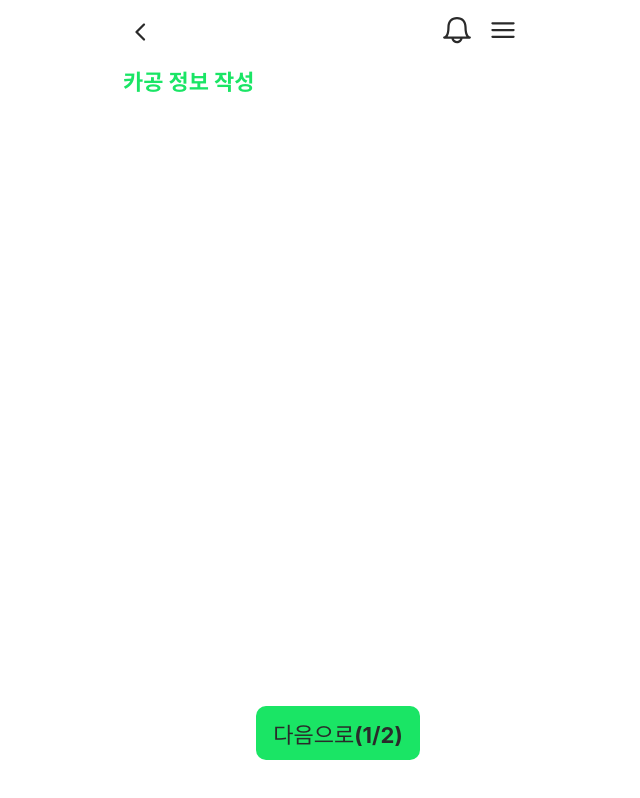
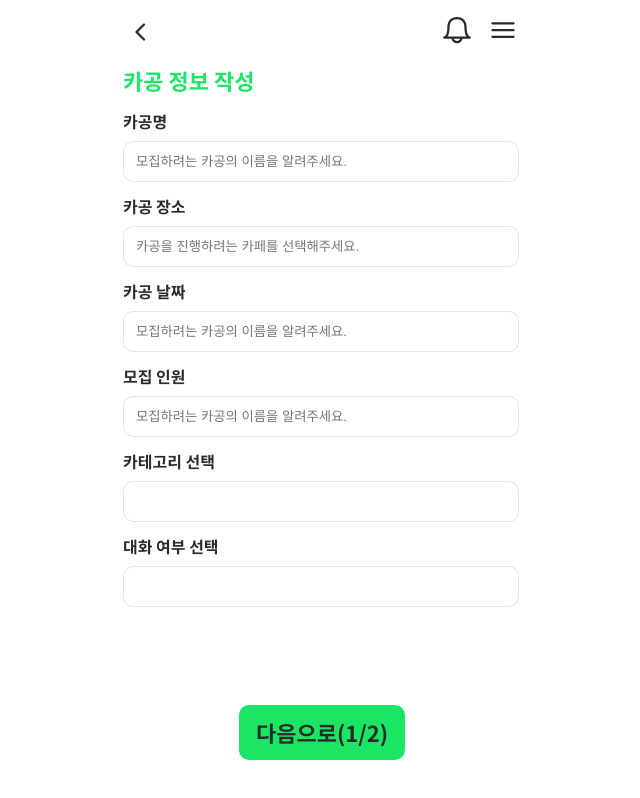
Before and after one commit to Cafegory2/Cafegory_Client, a React (Vite) app: page /cafestudy/create/edit in a window 1280 px wide. Shown: the whole page, without its empty margins (318-958 px from the left). Built offline with nearby package versions, Linux system fonts and the light colour scheme; no server answers; a web font is replaced by a local one.

Commit message:
#24 feat: 카페 생성, 상세 설정 페이지 구현

```diff
--- a/src/components/cafestudyCreate/CreateInfo.tsx
+++ b/src/components/cafestudyCreate/CreateInfo.tsx
@@ -1,11 +1,53 @@
-import { TitleText1 } from "../../common/Text";
+import { useNavigate } from "react-router-dom";
+import { BodyText2, TitleText1, TitleText2 } from "../../common/Text";
 import { Color } from "../../constants";
+import * as Style from "./styles";
 
 const CreateInfo = () => {
+  const navigate = useNavigate();
+  const searchPlace = () => {
+    navigate('/cafestudy/lists/search')
+  }
+
   return(
-    <TitleText1 $color={Color.GreenText}>
-      카공 정보 작성
-    </TitleText1>
+    <>
+      <TitleText1 $color={Color.GreenText}>
+        카공 정보 작성
+      </TitleText1>
+      <Style.InputWrapper>
+        <TitleText2>카공명</TitleText2>
+        <input placeholder="모집하려는 카공의 이름을 알려주세요." />
+      </Style.InputWrapper>
+      <Style.InputWrapper>
+        <TitleText2>카공 장소</TitleText2>
+        <input onClick={searchPlace}
+          placeholder="카공을 진행하려는 카페를 선택해주세요." />
+      </Style.InputWrapper>
+      <Style.InputWrapper>
+        <TitleText2>카공 날짜</TitleText2>
+        <input placeholder="모집하려는 카공의 이름을 알려주세요." />
+      </Style.InputWrapper>
+      {/* <Style.InputWrapper>
+        <TitleText2>시작 시간</TitleText2>
+        <input placeholder="모집하려는 카공의 이름을 알려주세요." />
+      </Style.InputWrapper>
+      <Style.InputWrapper>
+        <TitleText2>종료 시간</TitleText2>
+        <input placeholder="모집하려는 카공의 이름을 알려주세요." />
+      </Style.InputWrapper> */}
+      <Style.InputWrapper>
+        <TitleText2>모집 인원 </TitleText2>
+        <input placeholder="모집하려는 카공의 이름을 알려주세요." />
+      </Style.InputWrapper>
+      <Style.InputWrapper>
+        <TitleText2>카테고리 선택</TitleText2>
+        <input/>
+      </Style.InputWrapper>
+      <Style.InputWrapper>
+        <TitleText2>대화 여부 선택</TitleText2>
+        <input/>
+      </Style.InputWrapper>
+    </>
   )
 }
 export default CreateInfo;
--- a/src/components/cafestudyCreate/CreateIntro.tsx
+++ b/src/components/cafestudyCreate/CreateIntro.tsx
@@ -1,11 +1,15 @@
 import { TitleText1 } from "../../common/Text";
 import { Color } from "../../constants";
+import { TextArea } from "./styles";
 
 const CreateIntro = () => {
   return(
-    <TitleText1 $color={Color.GreenText}>
-      카공 소개 작성
-    </TitleText1>
+    <>
+      <TitleText1 $color={Color.GreenText}>
+        카공 소개글 작성
+      </TitleText1>
+      <TextArea placeholder="모집하려는 카공을 자유롭게 소개해주세요!"/>
+    </>
   )
 }
 export default CreateIntro;
--- a/src/components/cafestudyCreate/styles.tsx
+++ b/src/components/cafestudyCreate/styles.tsx
@@ -1,31 +1,80 @@
 import styled from 'styled-components';
 import { Color } from '../../constants';
+import { BodyText2, TitleText2 } from '../../common/Text';
+
+export const Layout = styled.div`
+  max-height: 100vh;
+  overflow-y: auto;
+`
 
 export const Button = styled.button<{
-  $fontSize?: string;
-  $fontWeight?: string;
+  $fontSize?: number;
+  $fontWeight?: number;
   $color?: string;
   $backGround?: string;
 }>`
   border-radius: 10px;
   padding: 10px 16px;
   text-align: center;
-  font-size: ${props => props.$fontSize || '16'}px;
-  font-weight: ${props => props.$fontWeight || '500'};
+  font-size: ${props => props.$fontSize || 16}px;
+  font-weight: ${props => props.$fontWeight || 500};
   color: ${props => props.$color || '#2a2a2a'};
   background: ${props => props.$backGround || 'transparent'};
 `
-export const FixedBottomButton = styled(Button)`
+export const FixedBottom = styled.div`
   position: fixed;
   bottom: 40px;
+  width: 100%;
+  left:50%;
+  right:50%;
+  transform:translate(-50%, 0);
+  width: max-content;
   &:active{
     outline: none;
   }
 `
-export const CenterFlex = styled.div`
+export const CenterFlex = styled.div<{
+  $gap?: number;
+}>`
   display: flex;
-  gap: 10px;
+  gap: ${props => props.$gap || 0}px;
   justify-content: center;
   align-items: center;
-  min-width: 430px;
+  // min-width: 430px;
 `
+
+export const TextArea = styled.textarea`
+font-family: 'Noto Sans KR', 'Roboto';
+  padding: 12px;
+  margin-top:8px;
+  width: calc(100% - 26px);
+  min-height:250px;
+  border-radius: 10px;
+  border: 1px solid rgba(0, 0, 0, 0.1);
+  &::placeholder {
+    color: #939393;
+  }
+`
+
+export const InputWrapper = styled.div`
+font-family: 'Noto Sans KR', 'Roboto';
+  margin-top: 12px;
+  position: relative;
+  line-height: 1.5;
+  ${TitleText2} {
+    color: #2a2a2a;
+  }
+  input{
+    margin: 8px 0 0;
+    padding: 12px;
+    width: calc(100% - 28px);
+    border-radius: 10px;
+    border: 1px solid rgba(0, 0, 0, 0.1);
+    ${BodyText2} {
+      color: #2a2a2a;
+      &::placeholder{
+        color: #939393;
+      }
+    }
+  }
+`
--- a/src/pages/CafeStudyPage/CafeStudyCreateEditPage.tsx
+++ b/src/pages/CafeStudyPage/CafeStudyCreateEditPage.tsx
@@ -1,7 +1,7 @@
 import { useState } from "react";
 import CreateInfo from "../../components/cafestudyCreate/CreateInfo";
 import CreateIntro from "../../components/cafestudyCreate/CreateIntro";
-import { Button, CenterFlex, FixedBottomButton } from "../../components/cafestudyCreate/styles";
+import * as Style from "../../components/cafestudyCreate/styles";
 import { Color } from "../../constants";
 import { MainLayout2 } from "../../styles/Layout.styles";
 
@@ -22,37 +22,41 @@ const CreateAddComponents = () => {
       {view === 'info' ?
         <>
           <CreateInfo />
-          <CenterFlex>
-            <FixedBottomButton
+          <Style.FixedBottom>
+            <Style.CenterFlex>
+              <Style.Button
               onClick={() => handleView('intro', 2)}
-              $fontSize={'22'}
-              $fontWeight={'700'}
+              $fontSize={22}
+              $fontWeight={700}
               $color={'#2a2a2a'}
               $backGround={Color.GreenText}
-            >
+              >
               다음으로({currentPage}/2)
-            </FixedBottomButton>
-          </CenterFlex>
+              </Style.Button>
+            </Style.CenterFlex>
+          </Style.FixedBottom>
         </>
         :
         <>
           <CreateIntro />
-          <CenterFlex>
-           <Button
-            $fontSize={'22'}
-            $fontWeight={'700'}
-            $color={'#2a2a2a'}
-            onClick={() => handleView('info', 1)}
-            $backGround={Color.GreenText}
-           >이전으로</Button>
-           <Button
-            $fontSize={'22'}
-            $fontWeight={'700'}
-            $color={'#2a2a2a'}
-            onClick={handleSave}
-            $backGround={Color.GreenText}
-           >작성완료({currentPage}/2)</Button>
-          </CenterFlex>
+          <Style.FixedBottom>
+            <Style.CenterFlex $gap={10}>
+              <Style.Button
+                $fontSize={22}
+                $fontWeight={700}
+                $color={'#939393'}
+                onClick={() => handleView('info', 1)}
+                $backGround={'rgba(0,0,0,.1)'}
+              >이전으로</Style.Button>
+              <Style.Button
+                $fontSize={22}
+                $fontWeight={700}
+                $color={'#2a2a2a'}
+                onClick={handleSave}
+                $backGround={Color.GreenText}
+              >작성완료({currentPage}/2)</Style.Button>
+            </Style.CenterFlex>
+          </Style.FixedBottom>
         </>
       }
 
--- a/src/pages/CafeStudyPage/CafeStudyCreateListPage.tsx
+++ b/src/pages/CafeStudyPage/CafeStudyCreateListPage.tsx
@@ -1,14 +1,14 @@
 import { useEffect, useState } from "react";
 import { useNavigate } from "react-router-dom";
 import { Text, TitleText2 } from "../../common/Text";
-import { Button, FixedBottomButton } from "../../components/cafestudyCreate/styles";
+import { Button, CenterFlex, FixedBottom, Layout } from "../../components/cafestudyCreate/styles";
 import ListComponent from "../../components/cafestudyLists/ListComponent";
 import { Color } from "../../constants";
 import { MainLayout2, NoResultLayout } from "../../styles/Layout.styles";
 
 const CafeStudyCreateListPage = () => {
-  const [lists, setLists] = useState([]);
-  const [loading, setLoading] = useState(false);
+  const [lists, setLists] = useState(1);
+  // const [loading, setLoading] = useState(false);
   const user = '카페고리';
   const navigate = useNavigate();
   //웹 최적화 검증
@@ -16,6 +16,7 @@ const CafeStudyCreateListPage = () => {
     console.log("카페 스터디 생성 렌더링");
   });
 
+  console.log(lists)
   const handleNavigate = () => {
     navigate("/cafestudy/create/edit");
     window.scrollTo(0, 0);
@@ -26,8 +27,8 @@ const CafeStudyCreateListPage = () => {
       <MainLayout2 $padding={'0 16px'}>
         <Text
           $margin={'0 0 24px 0'}
-          $fontSize={'16'}
-          $fontWeight={'700'}
+          $fontSize={16}
+          $fontWeight={700}
           $color={'#2a2a2a'}
         >
           <TitleText2 as="span" $color={Color.GreenText}>
@@ -35,14 +36,15 @@ const CafeStudyCreateListPage = () => {
           </TitleText2>
           님이 모집한 카공이에요!
         </Text>
-        {loading ?
+        {lists === 0 ?
           <NoResultLayout>
-            <Text $color={'#939393'} $fontSize={'22'} $fontWeight={'700'}>
+            <Text $color={'#939393'} $fontSize={22} $fontWeight={700}>
               아직 카공을 모집 한 적이 없어요.
             </Text>
           </NoResultLayout>
            :
           <>
+            {/* <Layout> */}
               <ListComponent />
               <ListComponent />
               <ListComponent />
@@ -51,12 +53,17 @@ const CafeStudyCreateListPage = () => {
               <ListComponent />
               <ListComponent />
               <ListComponent />
+            {/* </Layout> */}
           </>
         }
-        <FixedBottomButton onClick={handleNavigate}
-          $fontSize={'22'} $fontWeight={'700'} backGround={Color.GreenText}>
+        <FixedBottom>
+          <CenterFlex>
+            <Button onClick={handleNavigate}
+              $fontSize={22} $fontWeight={700} $backGround={Color.GreenText}>
               카공 모집하기
-        </FixedBottomButton>
+            </Button>
+          </CenterFlex>
+        </FixedBottom>
       </MainLayout2>
     </>
   );
--- a/src/styles/GlobalStyle.tsx
+++ b/src/styles/GlobalStyle.tsx
@@ -19,6 +19,7 @@ time, mark, audio, video {
 	font-size: 100%;
 	vertical-align: baseline;
 	box-sizing: border-box;
+	font-family: 'Noto Sans KR', 'Roboto';
 }
 /* HTML5 display-role reset for older browsers */
 article, aside, details, figcaption, figure,
@@ -64,6 +65,7 @@ table {
 #root{
 	width: 100%;
 	height: 100%;
+	// background: #eee;
 }
 `;
 
--- a/src/styles/Layout.styles.tsx
+++ b/src/styles/Layout.styles.tsx
@@ -24,7 +24,9 @@ export const MainLayout = styled.div`
   background-color: white;
 `;
 
-export const MainLayout2 = styled.div`
+export const MainLayout2 = styled.div<{
+  $padding?: string;
+}>`
   width: 100%;
   margin-top: ${HeaderHeight};
   padding: ${(props) => props.$padding || '0px' }
```
Lines whose indentation alone changed are shown as unchanged.
